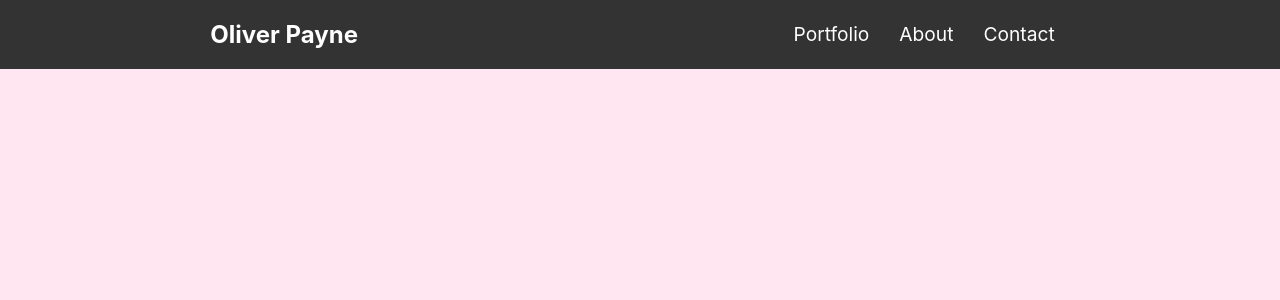
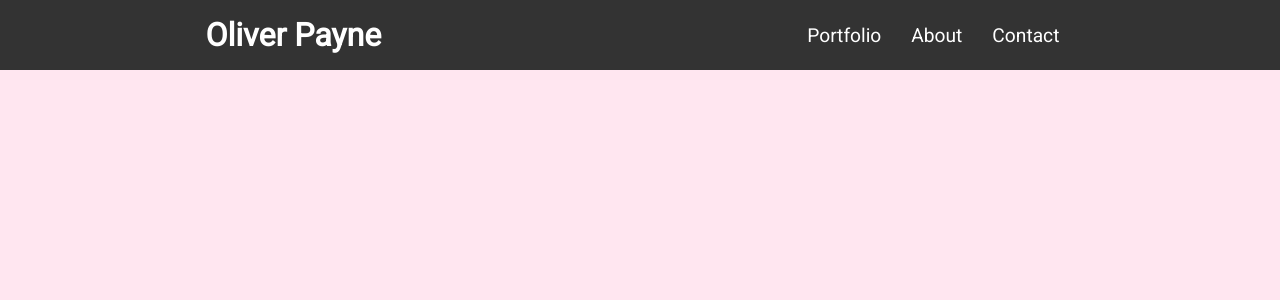
Before and after one commit to olliepayne/ollie-portfolio, a React (Create React App) app: page / in a window 1280 px wide. Shown: the top 300 px of the page. Built offline with nearby package versions, Linux system fonts and the light colour scheme.

Commit message:
first nav style

```diff
--- a/src/components/Navbar/Navbar.css
+++ b/src/components/Navbar/Navbar.css
@@ -3,10 +3,18 @@ nav {
  justify-content: space-around;
  align-items: center;
  background-color: #333;
+ height: 70px;
 }
 
-h1 {
+h1 > a {
  color: white;
+ font-size: 2rem;
+ margin: 0;
+ text-decoration: none;
+}
+
+h1 > a:hover {
+ opacity: 75%;
 }
 
 .nav-links {
--- a/src/components/Navbar/Navbar.jsx
+++ b/src/components/Navbar/Navbar.jsx
@@ -3,7 +3,7 @@ import './Navbar.css'
 const Navbar = () => {
  return (
   <nav>
-   <h1>Oliver Payne</h1>
+   <h1><a href="/">Oliver Payne</a></h1>
    <ul className="nav-links">
     <li><a href="/portfolio">Portfolio</a></li>
     <li><a href="/about">About</a></li>
--- a/src/pages/App/App.css
+++ b/src/pages/App/App.css
@@ -1,3 +1,6 @@
+@import url('https://fonts.googleapis.com/css2?family=Roboto&display=swap');
+
 body {
+ font-family: 'Roboto', sans-serif;
  background-color: #ffe6f0;
 }
--- a/src/pages/App/App.js
+++ b/src/pages/App/App.js
@@ -1,10 +1,14 @@
 import './App.css';
 import Landing from '../Landing/Landing'
 import Navbar from '../../components/Navbar/Navbar'
+import { Route } from 'react-router-dom'
 
 function App() {
  return (
   <div className="App">
+   <Route exact path="/">
+    <Landing />
+   </Route>
    <Navbar />
   </div>
  );
```
Also changed, not shown: 1 other file (tests, documents, lock files or other folders).
